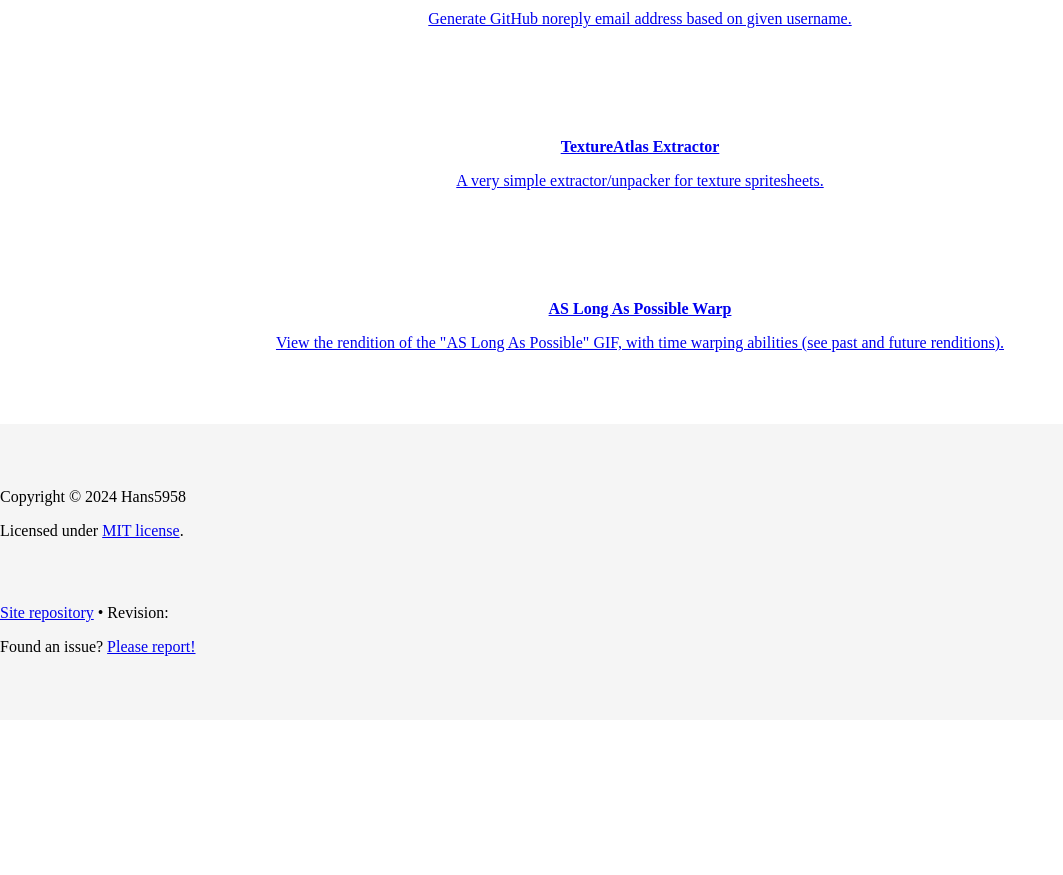
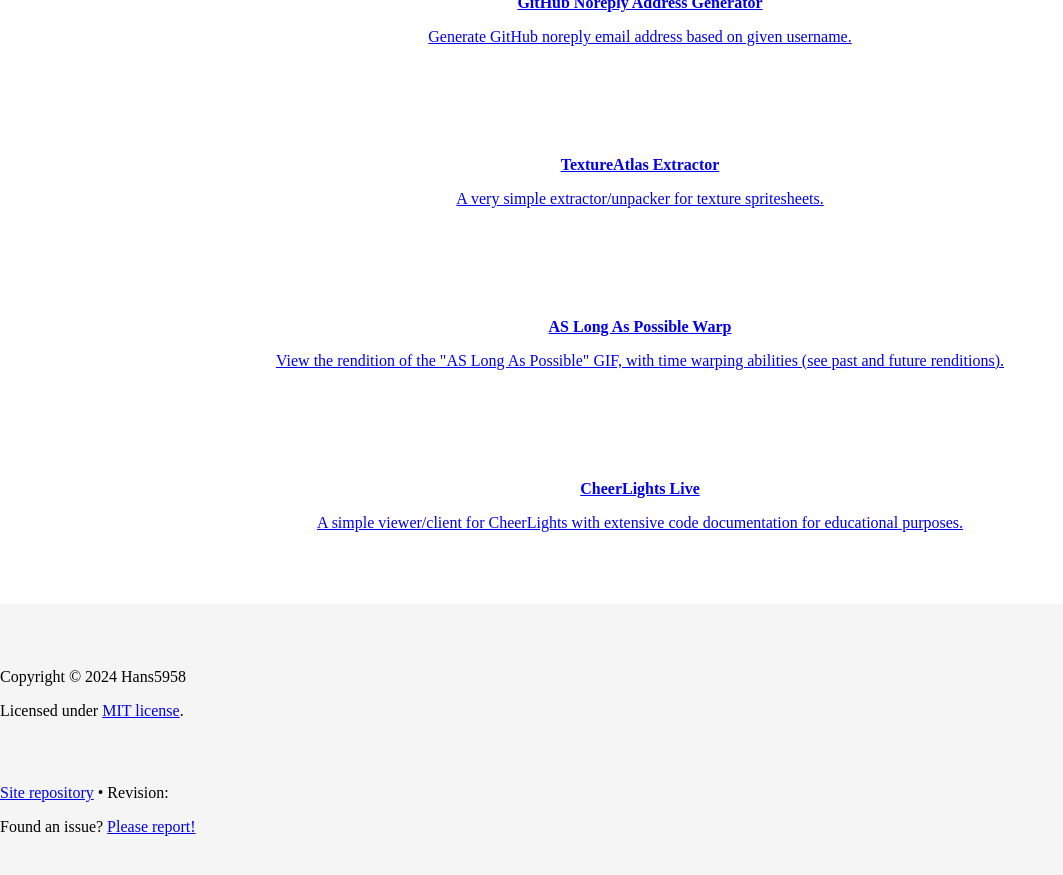
Before and after one commit to Hans5958/mini-htmls, a Jekyll site: the page built from site/index.html, in a window 1280 px wide and 900 px high, scrolled down 2902 px. Shown: the top 875 px of the window, without its empty margins (0-1063 px from the left). Built offline with Jekyll 4.4.1, drawn with Linux system fonts in a browser that asks for light colours; a style sheet for code colours, icons or effects is not loaded; before the commit the page ends 3622 px from its top, so only the background shows below that.

Commit message:
CheerLights Live: Add new project
This is also done and no changes have been done for a while, except for some finishing, so it's a good time to release it

```diff
--- a/site/_data/projects.yml
+++ b/site/_data/projects.yml
@@ -83,3 +83,7 @@
 - id: aslap-warp
   name: AS Long As Possible Warp
   desc: View the rendition of the "AS Long As Possible" GIF, with time warping abilities (see past and future renditions).
+
+- id: cheerlights-live
+  name: CheerLights Live
+  desc:  A simple viewer/client for CheerLights with extensive code documentation for educational purposes.
--- /dev/null
+++ b/site/cheerlights-live/index.html
@@ -0,0 +1,102 @@
+---
+layout: default
+title: CheerLights Live
+description: A simple viewer/client for CheerLights with extensive code documentation for educational purposes.
+---
+
+<!-- Welcome! This is the source code of the page of "CheerLights Live". -->
+
+<!-- Some Day.js libraries to handle dates -->
+<script defer src="https://cdn.jsdelivr.net/combine/npm/dayjs@1,npm/dayjs@1/plugin/relativeTime.min.js,npm/dayjs@1/plugin/customParseFormat.min.js,npm/dayjs@1/plugin/utc.min.js,npm/dayjs@1/plugin/timezone.min.js"></script>
+
+<!-- Includes the script that makes this page possible.
+	This file can be found beside this index.html page. -->
+<script defer src="script.js"></script>
+
+<!-- Some styles regarding the page -->
+<style>
+	/* The light element. */
+	#light {
+		/* We will use the variable --cl-main so we don't need to
+		duplicate the colors for multiple parts of the stylesheet. */
+		background: var(--cl-main);
+		border-radius: 50%;
+		height: 10rem;
+		width: 10rem;
+		border: 1px solid var(--cl-secondary);
+
+		box-shadow: 0 0 0 0 var(--cl-main);
+		/* transform: scale(1); */
+		/* animation: pulse 2s; */
+	}
+
+	/* An animation defining the pulse. */
+	@keyframes pulse {
+		0% {
+			/* transform: scale(0.95); */
+			box-shadow: 0 0 0 0 var(--cl-secondary);
+		}
+
+		70% {
+			/* transform: scale(1); */
+			box-shadow: 0 0 0 10px rgba(255, 255, 255, 1);
+		}
+
+		100% {
+			/* transform: scale(0.95); */
+			box-shadow: 0 0 0 0 rgba(255, 255, 255, 0);
+		}
+	}
+</style>
+
+<div class="container">
+	<section class="row">
+		<div class="col d-flex flex-column justify-content-center">
+			<p class="h2">The current color is <span class="light-text font-weight-bold"></span>.</p>
+			<div>
+				<div class="d-flex justify-content-between">
+					<div class="mr-1">Event: </div>
+					<div class="text-right d-flex justify-content-right">
+						<div class="info-event-2 mb-0 mr-2"></div>
+						<div class="info-event mb-0 text-monospace"></div>
+					</div>
+				</div>
+			</div>
+			<div>
+				<div class="d-flex justify-content-between">
+					<div class="mr-1">Received: </div>
+					<div class="text-right d-flex justify-content-right">
+						<div class="info-received-2 mb-0 mr-2"></div>
+						<div class="info-received mb-0 text-monospace"></div>
+					</div>
+				</div>
+			</div>
+			<div>
+				<div class="d-flex justify-content-between">
+					<div class="mr-1">Fetch: </div>
+					<div class="text-right d-flex justify-content-right">
+						<div class="info-fetch-2 mb-0 mr-2"></div>
+						<div class="info-fetch mb-0 text-monospace"></div>
+					</div>
+				</div>
+			</div>
+
+		</div>
+		<div class="col-auto">
+			<div id="light"></div>
+		</div>
+	</section>
+	<section id="status">
+		<p style="text-align: center; width: 100%; margin-bottom: 0"> </p>
+		<div class="progress" style="width: 100%">
+			<div class="progress-bar" role="progressbar" style="width: 0"></div>
+		</div>
+	</section>
+	<p></p>
+	<section class="jumbotron py-5">
+		<h2 class="mb-4">About <small class="text-muted">CheerLights Live</small></h2>
+		<p>This page displays the current light on <a href="https://cheerlights.com/">CheerLights</a>, a public light service/"global network of synchronized lights" that everyone can control. You are a part of "the network" by opening this page, and you can control it.</p>
+		<p>To control the light, simply interact with the bot present on <a href="https://cheerlights.com/discord">the CheerLights Discord server</a>, or mentioning the account on Mastodon, <a href="https://botsin.space/@CheerLights">@CheerLights@botsin.space</a>. The list of colors are present on <a href="https://cheerlights.com/learn/">their website</a>.</p>
+		<p class="mb-0">This page also serves an educational purpose due to how simple it is (get the color from the API, show the color on the page), has a substantial amount of documentation, and the usage of a public, active API. The source code can be viewed on <a href="https://github.com/Hans5958/mini-htmls/tree/master/site/cheerlights-live">the GitHub repository</a>.</p>
+	</section>
+</div>
```
Also changed, not shown: site/cheerlights-live/script.js (added, +127 -0 lines).
